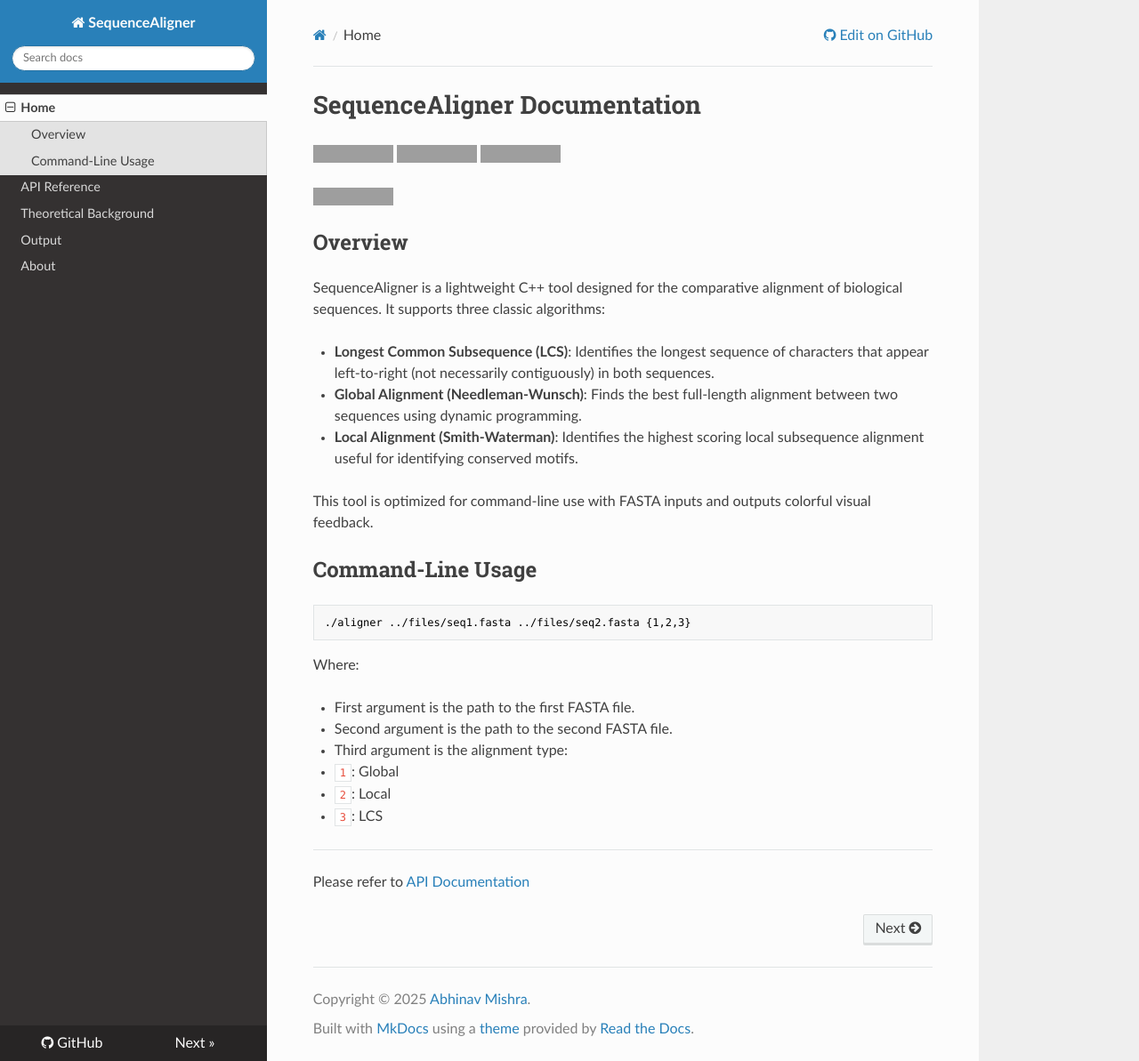
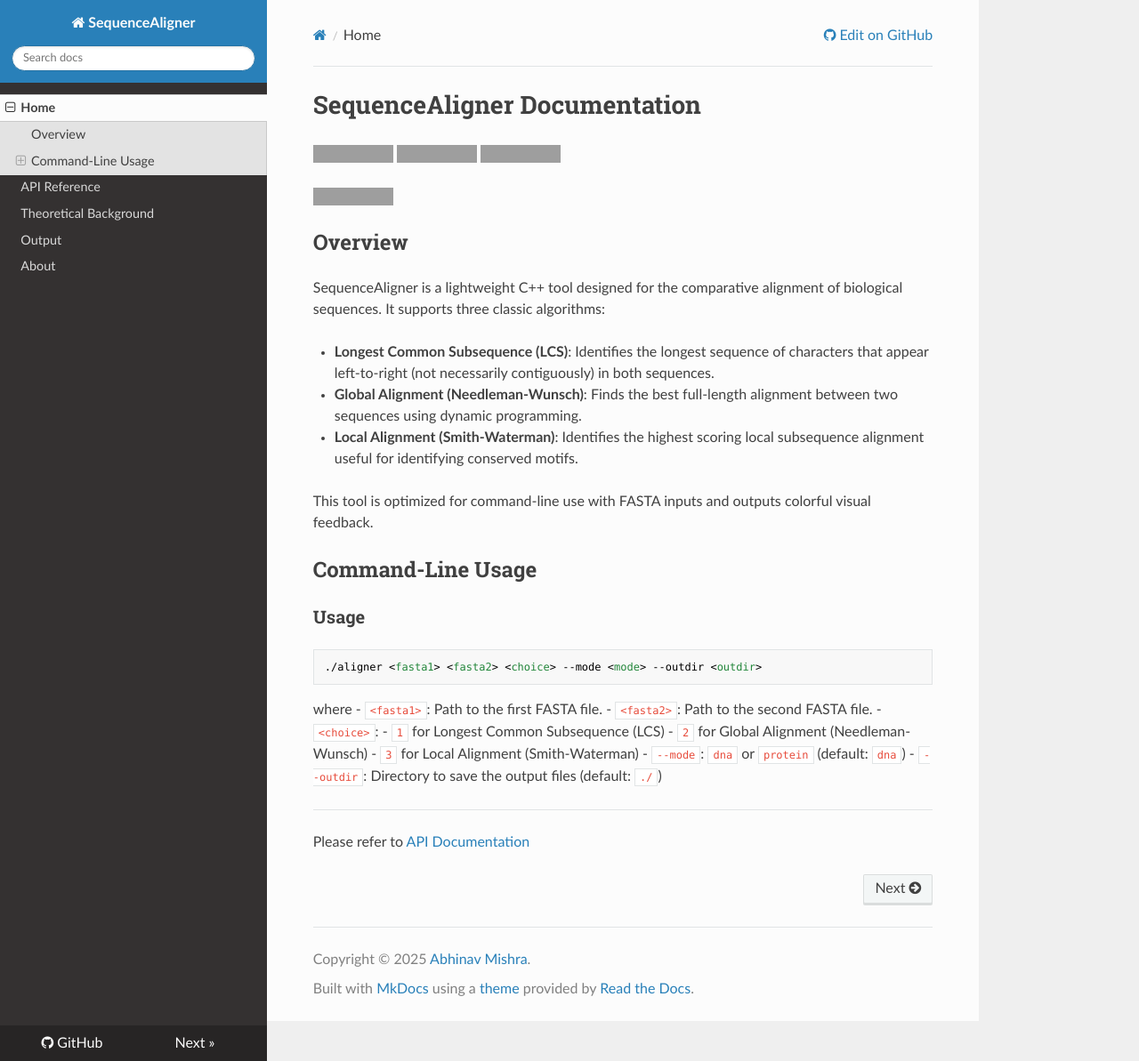
Before and after one commit to bibymaths/SequenceAligner, an MkDocs documentation site: the page built from docs/index.md, in a window 1280 px wide and 1193 px high. Shown: the whole window at 89% size. Built offline with MkDocs 1.6.1, drawn with Linux system fonts in a browser that asks for light colours; nearby versions of some CDN libraries; grey boxes are pictures that could not be loaded.

````diff
--- a/docs/index.md
+++ b/docs/index.md
@@ -17,19 +17,20 @@
 
 ## Command-Line Usage
 
+### Usage
+
 ```bash
-./aligner ../files/seq1.fasta ../files/seq2.fasta {1,2,3}
+./aligner <fasta1> <fasta2> <choice> --mode <mode> --outdir <outdir>
 ```
-
-Where:
-
-* First argument is the path to the first FASTA file.
-* Second argument is the path to the second FASTA file.
-* Third argument is the alignment type:
-
-  * `1`: Global
-  * `2`: Local
-  * `3`: LCS
+where
+- `<fasta1>`: Path to the first FASTA file.
+- `<fasta2>`: Path to the second FASTA file.
+- `<choice>`:
+  - `1` for Longest Common Subsequence (LCS)
+  - `2` for Global Alignment (Needleman-Wunsch)
+  - `3` for Local Alignment (Smith-Waterman)
+- `--mode`: `dna` or `protein` (default: `dna`)
+- `--outdir`: Directory to save the output files (default: `./`)
 
 ---
 
````
Also changed, not shown: README.md (+10 -28 lines), docs/about.md (+8 -0 lines), docs/input.md (+17 -3 lines), docs/outputs.md (+0 -1 lines), docs/processes.md (+0 -23 lines), 10 other files.
